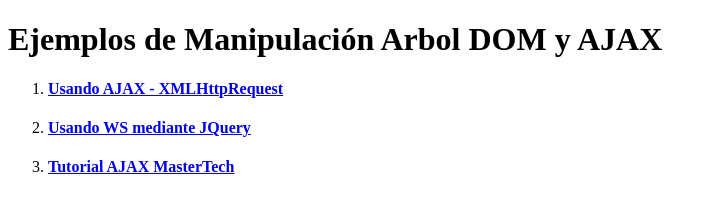
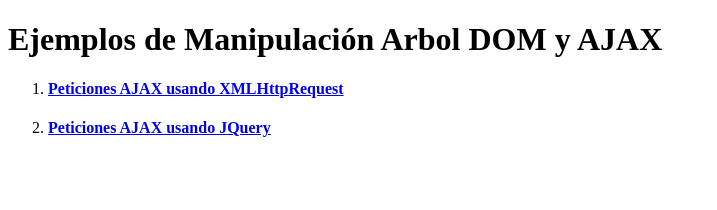
Before and after one commit to omarvargasmt/MisionTicCiclo3Usergio, a plain HTML site: page index.html in a window 1280 px wide. Shown: the whole page, without its empty margins (0-717 px from the left). Drawn offline with Linux system fonts and the light colour scheme.

Commit message:
index file

```diff
--- a/index.html
+++ b/index.html
@@ -11,9 +11,8 @@
 	<body>
                 <h1>Ejemplos de Manipulación Arbol DOM y AJAX</h1>
                 <ol>
-                        <li><a href="ajax.html"><h4>Usando AJAX - XMLHttpRequest</h4></a></li>
-                        <li><a href="jquery.html"><h4>Usando WS mediante JQuery</h4></a></li>
-                        <li><a href="tutorial.html"><h4>Tutorial AJAX MasterTech</h4></a></li>
+                        <li><a href="ajaxrequest.html"><h4>Peticiones AJAX usando XMLHttpRequest</h4></a></li>
+                        <li><a href="ajaxjquery.html"><h4>Peticiones AJAX usando JQuery</h4></a></li>
                 </ol>
 	</body>
 </html>
```
